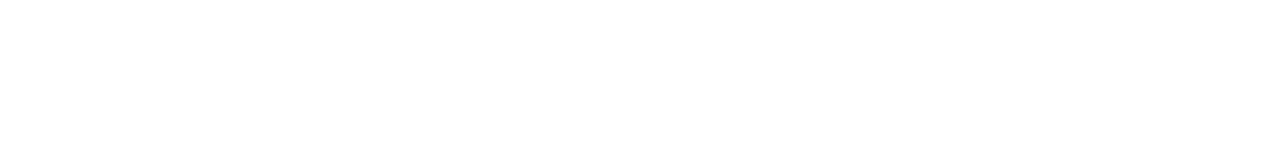
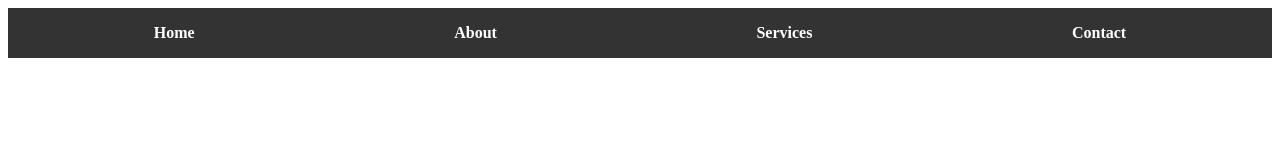
Before and after one commit to amiko12o/shedegi1, a plain HTML site: page index.html in a window 1280 px wide. Drawn offline with Linux system fonts and the light colour scheme.

Commit message:
add nav element with style

```diff
--- a/index.html
+++ b/index.html
@@ -5,5 +5,27 @@
     <meta name="viewport" content="width=device-width, initial-scale=1.0" />
     <title>Document</title>
   </head>
-  <body></body>
+  <body>
+    <nav
+      style="
+        background-color: #333;
+        padding: 1em;
+        display: flex;
+        justify-content: space-around;
+      "
+    >
+      <a href="#" style="color: white; text-decoration: none; font-weight: bold"
+        >Home</a
+      >
+      <a href="#" style="color: white; text-decoration: none; font-weight: bold"
+        >About</a
+      >
+      <a href="#" style="color: white; text-decoration: none; font-weight: bold"
+        >Services</a
+      >
+      <a href="#" style="color: white; text-decoration: none; font-weight: bold"
+        >Contact</a
+      >
+    </nav>
+  </body>
 </html>
```
